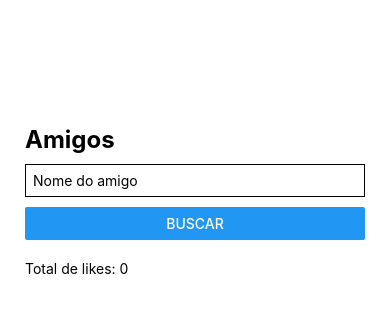
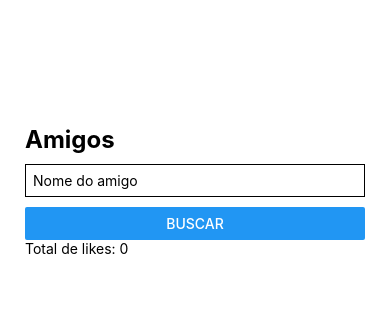
Before and after one commit to phaelslima/performanceapp, a React Native app: screen / in a window 390 px wide. Shown: the top 312 px of the page. Built offline with nearby package versions, Linux system fonts and the light colour scheme.

Commit message:
feat: add flatlist to friendList component

```diff
--- a/src/components/FriendList.tsx
+++ b/src/components/FriendList.tsx
@@ -1,5 +1,5 @@
 import React, { useMemo } from 'react'
-import { Text, View } from 'react-native'
+import { FlatList, Text, View } from 'react-native'
 
 import { Friend } from './Friend'
 
@@ -23,7 +23,12 @@ export function FriendList({ data, follow }: Props) {
   return (
     <View>
       <Text>Total de likes: {totalLikes}</Text>
-      {data.map(item => <Friend key={item.id} data={item} follow={follow} />)}
+
+      <FlatList
+        data={data}
+        keyExtractor={item => item.id}
+        renderItem={({ item }) => <Friend data={item} follow={follow} />}
+      />
     </View>
   )
 }
--- a/src/screens/Home.tsx
+++ b/src/screens/Home.tsx
@@ -55,9 +55,7 @@ export function Home() {
         onPress={handleSearch}
       />
 
-      <ScrollView style={styles.list}>
-        <FriendList data={friends} follow={handleFollow} />
-      </ScrollView>
+      <FriendList data={friends} follow={handleFollow} />
     </View>
   )
 }
@@ -76,8 +74,5 @@ const styles = StyleSheet.create({
     borderWidth: 1,
     padding: 7,
     marginVertical: 10
-  },
-  list: {
-    marginTop: 20
   }
 })
```
